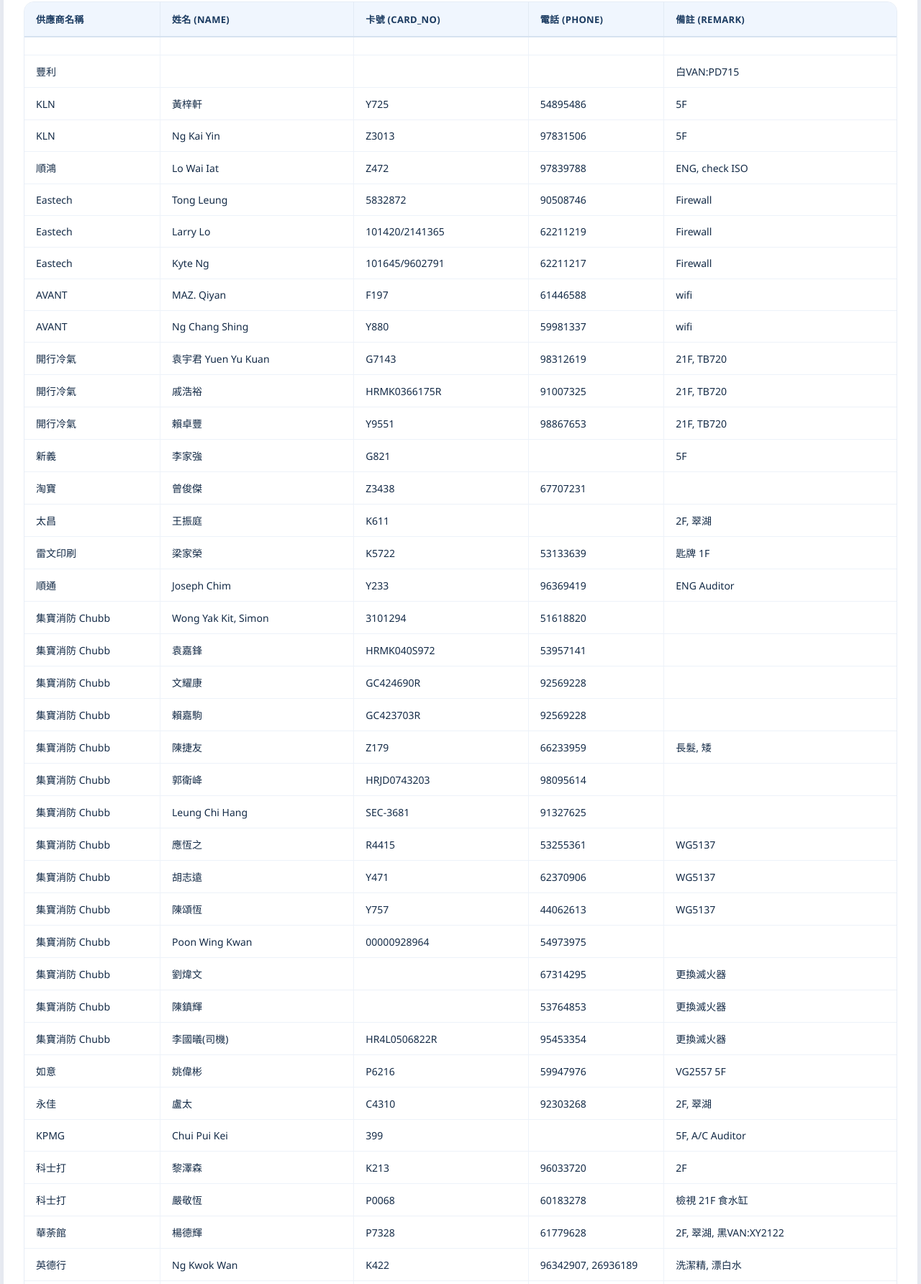
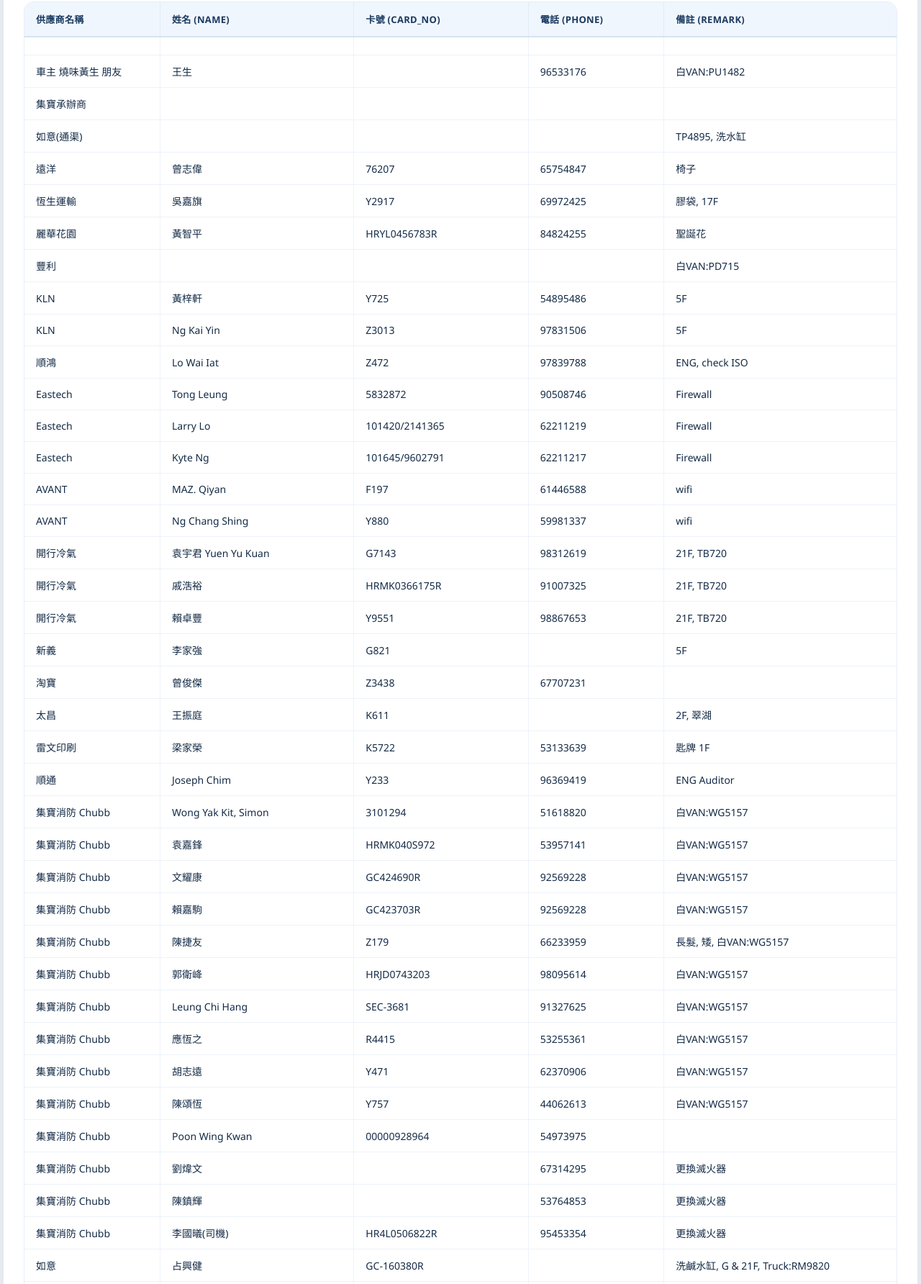
Before and after one commit to alan10thousand2/nina-supplier-log, a plain HTML site: page index.html in a window 1280 px wide. Shown: the part 328-2112 px from the top of the page at 72% size. Drawn offline with Linux system fonts and the light colour scheme.

Commit message:
update data

```diff
--- a/index.html
+++ b/index.html
@@ -358,6 +358,12 @@
       // --------------------------------------------------------------
       const rawData = [
         ["", "", "", "", ""],
+        ["車主 燒味黃生 朋友", "王生", "", "96533176", "白VAN:PU1482"],
+        ["集寶承辦商", "", "", "", ""],
+        ["如意(通渠)", "", "", "", "TP4895, 洗水缸"],
+        ["遠洋", "曾志偉", "76207", "65754847", "椅子"],
+        ["恆生運輸", "吳嘉旗", "Y2917", "69972425", "膠袋, 17F"],
+        ["麗華花園", "黃智平", "HRYL0456783R", "84824255", "聖誕花"],
         ["豐利", "", "", "", "白VAN:PD715"],
         ["KLN", "黃梓軒", "Y725", "54895486", "5F"],
         ["KLN", "Ng Kai Yin", "Z3013", "97831506", "5F"],
@@ -375,16 +381,34 @@
         ["太昌", "王振庭", "K611", "", "2F, 翠湖"],
         ["雷文印刷", "梁家榮", "K5722", "53133639", "匙牌 1F"],
         ["順通", "Joseph Chim", "Y233", "96369419", "ENG Auditor"],
-        ["集寶消防 Chubb", "Wong Yak Kit, Simon", "3101294", "51618820", ""],
-        ["集寶消防 Chubb", "袁嘉鋒", "HRMK040S972", "53957141", ""],
-        ["集寶消防 Chubb", "文耀康", "GC424690R", "92569228", ""],
-        ["集寶消防 Chubb", "賴嘉駒", "GC423703R", "92569228", ""],
-        ["集寶消防 Chubb", "陳捷友", "Z179", "66233959", "長髮, 矮"],
-        ["集寶消防 Chubb", "郭衛𡶶", "HRJD0743203", "98095614", ""],
-        ["集寶消防 Chubb", "Leung Chi Hang", "SEC-3681", "91327625", ""],
-        ["集寶消防 Chubb", "應恆之", "R4415", "53255361", "WG5137"],
-        ["集寶消防 Chubb", "胡志遠", "Y471", "62370906", "WG5137"],
-        ["集寶消防 Chubb", "陳頌恆", "Y757", "44062613", "WG5137"],
+        [
+          "集寶消防 Chubb",
+          "Wong Yak Kit, Simon",
+          "3101294",
+          "51618820",
+          "白VAN:WG5157",
+        ],
+        ["集寶消防 Chubb", "袁嘉鋒", "HRMK040S972", "53957141", "白VAN:WG5157"],
+        ["集寶消防 Chubb", "文耀康", "GC424690R", "92569228", "白VAN:WG5157"],
+        ["集寶消防 Chubb", "賴嘉駒", "GC423703R", "92569228", "白VAN:WG5157"],
+        [
+          "集寶消防 Chubb",
+          "陳捷友",
+          "Z179",
+          "66233959",
+          "長髮, 矮, 白VAN:WG5157",
+        ],
+        ["集寶消防 Chubb", "郭衛𡶶", "HRJD0743203", "98095614", "白VAN:WG5157"],
+        [
+          "集寶消防 Chubb",
+          "Leung Chi Hang",
+          "SEC-3681",
+          "91327625",
+          "白VAN:WG5157",
+        ],
+        ["集寶消防 Chubb", "應恆之", "R4415", "53255361", "白VAN:WG5157"],
+        ["集寶消防 Chubb", "胡志遠", "Y471", "62370906", "白VAN:WG5157"],
+        ["集寶消防 Chubb", "陳頌恆", "Y757", "44062613", "白VAN:WG5157"],
         ["集寶消防 Chubb", "Poon Wing Kwan", "00000928964", "54973975", ""],
         ["集寶消防 Chubb", "劉煒文", "", "67314295", "更換滅火器"],
         ["集寶消防 Chubb", "陳鎮輝", "", "53764853", "更換滅火器"],
@@ -395,6 +419,7 @@
           "95453354",
           "更換滅火器",
         ],
+        ["如意", "占興健", "GC-160380R", "", "洗鹹水缸, G & 21F, Truck:RM9820"],
         ["如意", "姚偉彬", "P6216", "59947976", "VG2557 5F"],
         ["永佳", "盧太", "C4310", "92303268", "2F, 翠湖"],
         ["KPMG", "Chui Pui Kei", "399", "", "5F, A/C Auditor"],
@@ -497,7 +522,13 @@
         ["港福海產", "陳華", "WX777", "", "WX777, 2F, 翠湖, 海產"],
         ["鴻發海產", "鄧世傑", "E164453", "60723006", "2F, 翠湖, 海產"],
         ["鴻發海產", "陳國仕", "WX753", "", "2F, 翠湖, 海產"],
-        ["鴻發海產", "雷國華", "R2967", "90759595", "2F, 翠湖, 海產"],
+        [
+          "鴻發海產",
+          "雷國華",
+          "R2967",
+          "90759595",
+          "2F, 翠湖, 海產, VAN:WN2102",
+        ],
         ["鴻發海產", "賴光華", "WX75", "59476096", "2F, 翠湖, 海產"],
         ["鴻發海產", "何金墩", "Z2873", "96555776", "YX1268, 2F, 翠湖, 海產"],
         ["鴻發海產", "譚駿禧", "Y3079", "91989880", "2F, 翠湖, 海產"],
@@ -708,6 +739,8 @@
         ["順豐", "鄧李聰", "40533479", ""],
         ["華特", "Wong Wing Pak", "P913", "97356505", "key 71"],
         ["華特", "黃永栢", "CWR08037452", "97356505", "key 71"],
+        ["和記", "Lee Kwok Wai", "1484204", "90477794", "1F Mobile"],
+        ["和記", "李國威", "1484204", "90477794", "1F Mobile"],
         ["和記 HGC", "Li Kam Wah", "726625", "", "1F TBE"],
         ["和記 HGC", "Mak Ping Lam", "55070335", "98127173", "固網"],
         ["和記 HGC", "", "", "21282946", "mobile"],
@@ -764,6 +797,7 @@
         ["三菱", "鄭志鋒", "81658", "59316716", "Key(65, 73)"],
         ["Brinks", "To Kwong Sang", "O46226", "26216825"],
         ["Brinks", "諸廣生", "O46226", "97409359"],
+        ["Brinks", "Kong Kin Wai", "303812", ""],
         ["宗氏", "梁國衛", "G329", "60672688"],
         ["奧維斯", "Leung Yui Man", "F964", "66608989", "廁紙送18F"],
         ["HUHTAMAKI", "Kwok Kai Chung", "G648", "", "go up 18F & 5F, TD5422"],
```
